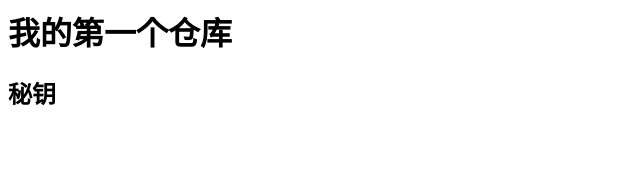
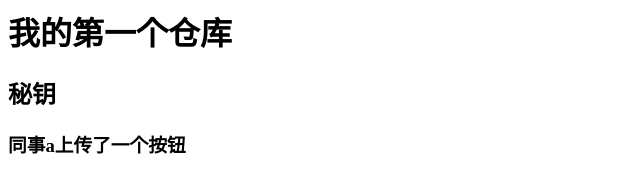
Before and after one commit to DingAxue/DingAxue.github.io, a plain HTML site: page index.html in a window 1280 px wide. Shown: the whole page, without its empty margins (0-640 px from the left). Drawn offline with Linux system fonts and the light colour scheme.

Commit message:
a添加了一个按钮
同事a添加了一个按钮

```diff
--- a/index.html
+++ b/index.html
@@ -1,2 +1,3 @@
 <h1>我的第一个仓库</h1>
 <h2>秘钥</h2>
+<h3>同事a上传了一个按钮</h3>
```
